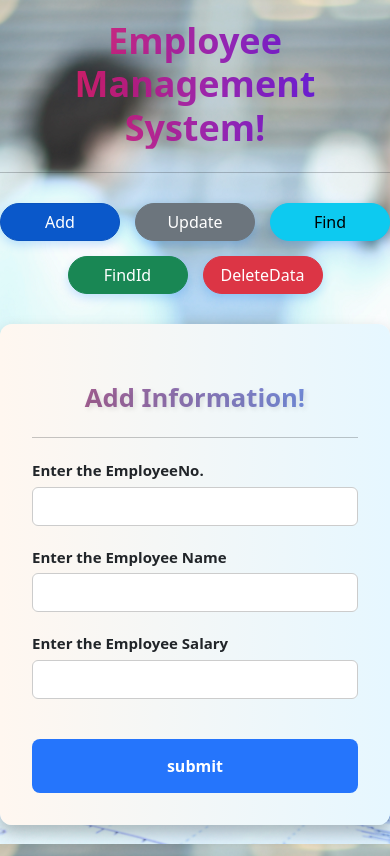
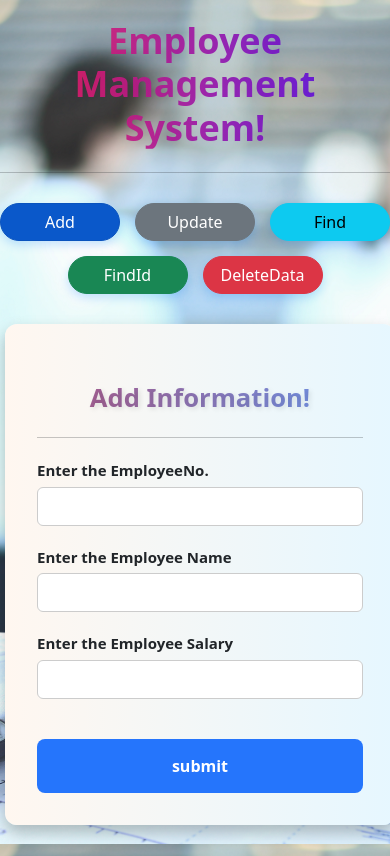
Before and after one commit to poojanagpal2631/myproject, a React (Create React App) app in the folder client/: page /Add in a window 390 px wide. Built offline with nearby package versions, Linux system fonts and the light colour scheme.

Commit message:
Update Login.css

```diff
--- a/client/src/style/Login.css
+++ b/client/src/style/Login.css
@@ -102,7 +102,7 @@ p, input {
 @media (max-width: 600px) {
   .login-form {
     width: 100%;
-    margin-left: 0;
+    margin-left: 5px;
     padding: 2rem;
     height: auto;
   }
```
